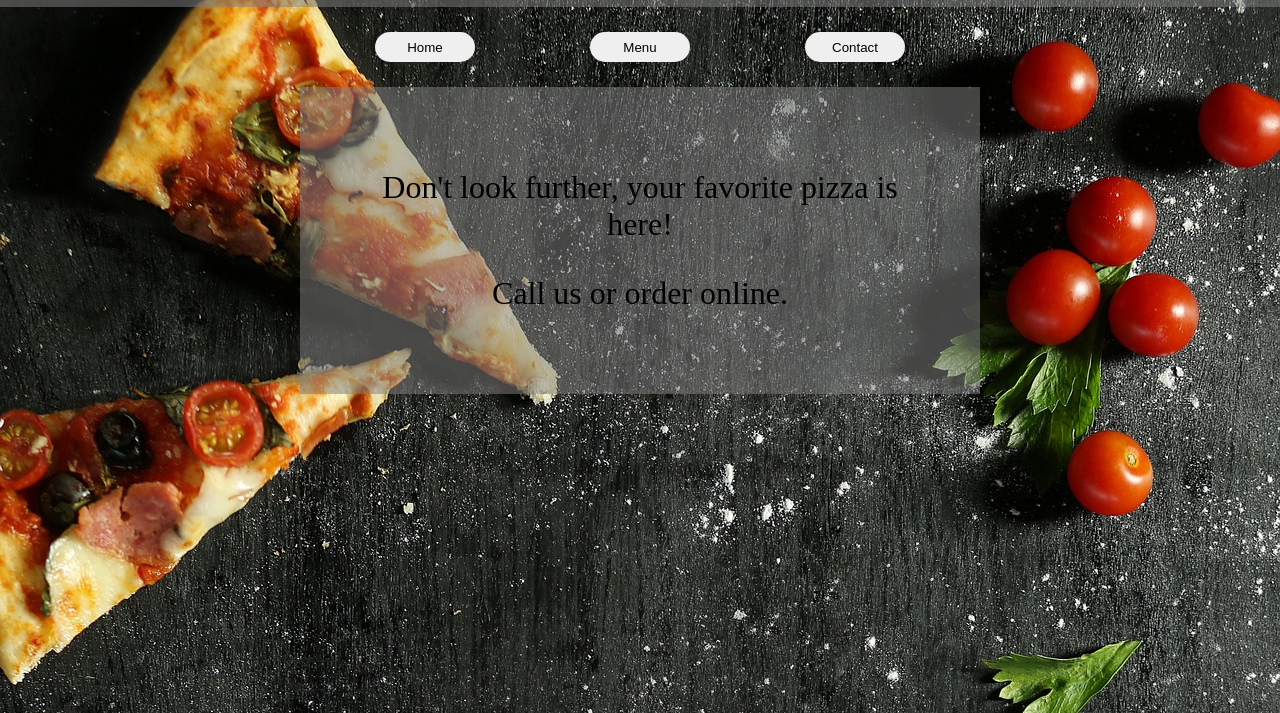
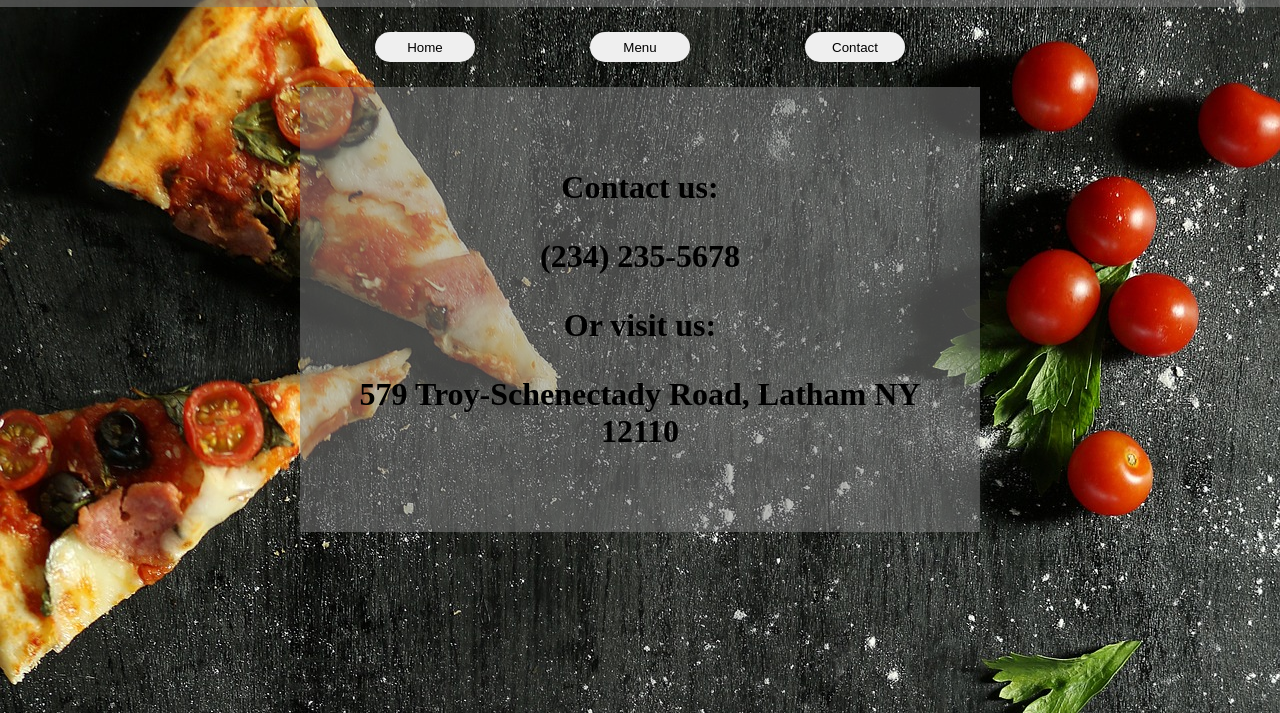
Before and after one commit to Fabi0o/RestaurantPage, a website built with webpack: page dist/index.html in a window 1280 px wide. Both pictures are taken after a click on the button "Contact". Shown: the part 87-800 px from the top of the page. Built offline with nearby package versions, Linux system fonts and the light colour scheme; a web font is replaced by a local one.

Commit message:
add contact bar and functionality to contact button on main page

```diff
--- /dev/null
+++ b/src/contact.js
@@ -0,0 +1,19 @@
+const createContact = () => {
+  const contact = document.createElement("div");
+  contact.classList.add("mainContent", "contact");
+  const phoneNum = document.createElement("h3");
+  phoneNum.textContent = "Contact us:";
+  phoneNum.classList.add("contactInfo");
+  const phoneNumContent = document.createElement("p");
+  phoneNumContent.textContent = "(234) 235-5678";
+  phoneNum.appendChild(phoneNumContent);
+  const adress = document.createElement("h3");
+  adress.textContent = "Or visit us:";
+  adress.classList.add("contactInfo");
+  const adressContent = document.createElement("p");
+  adressContent.textContent = "579 Troy-Schenectady Road, Latham NY 12110";
+  adress.appendChild(adressContent);
+  contact.append(phoneNum, adress);
+  return contact;
+};
+export { createContact };
--- a/src/index.js
+++ b/src/index.js
@@ -4,6 +4,7 @@ import { createHeader } from "./header.js";
 import { createNav } from "./nav";
 import { createHome } from "./home";
 import { createMenu } from "./menu";
+import { createContact } from "./contact";
 const content = document.querySelector("#content");
 content.append(createHeader(Logo), createNav(), createHome());
 
@@ -24,5 +25,7 @@ menuBtn.addEventListener("click", () => {
 });
 
 contactBtn.addEventListener("click", () => {
-  alert("WIP");
+  const mainContent = document.querySelector(".mainContent");
+  mainContent.remove();
+  content.append(createContact());
 });
--- a/src/style.css
+++ b/src/style.css
@@ -60,7 +60,7 @@ p {
   padding: 30px;
   background-color: rgba(34, 34, 34, 0.842);
 }
-.pizzaTitle {
+h3 {
   text-align: center;
   font-size: 32px;
 }
```
Also changed, not shown: dist/bundle.js.
